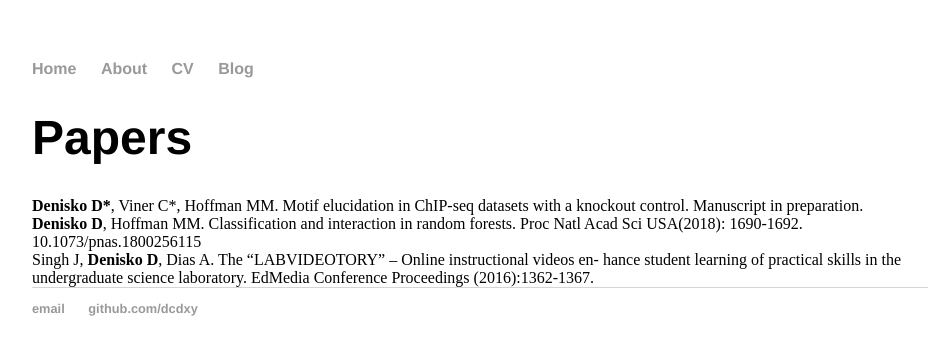
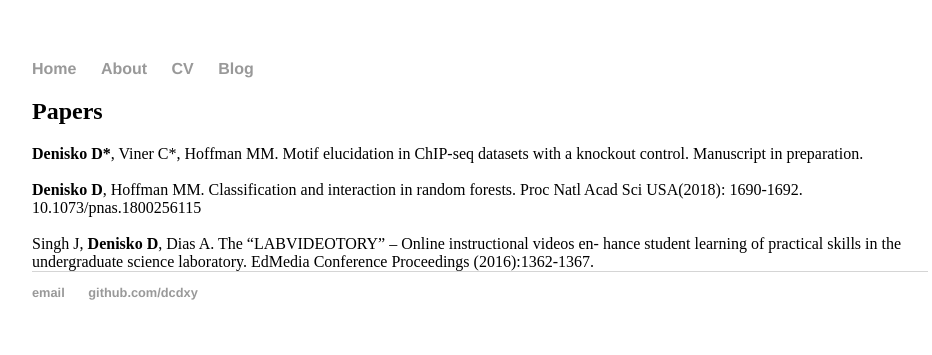
Before and after one commit to dcdxy/old-website, a Jekyll site: the page built from cv/index.html, in a window 1280 px wide. Shown: the top 355 px of the page, without its empty margins (160-1092 px from the left). Built offline with Jekyll 4.4.1, drawn with Linux system fonts in a browser that asks for light colours.

Commit message:
Added more line breaks

```diff
--- a/cv/index.html
+++ b/cv/index.html
@@ -2,9 +2,11 @@
 layout: default
 title: CV
 ---
-<h1>Papers</h1>
+<h2>Papers</h2>
 <b>Denisko D*</b>, Viner C*, Hoffman MM. Motif elucidation in ChIP-seq datasets with a knockout control. Manuscript in preparation.
+<br>
 <br>
 <b>Denisko D</b>, Hoffman MM. Classification and interaction in random forests. Proc Natl Acad Sci USA(2018): 1690-1692. 10.1073/pnas.1800256115
 <br>
+<br>
 Singh J, <b>Denisko D</b>, Dias A. The “LABVIDEOTORY” – Online instructional videos en- hance student learning of practical skills in the undergraduate science laboratory. EdMedia Conference Proceedings (2016):1362-1367.
```
